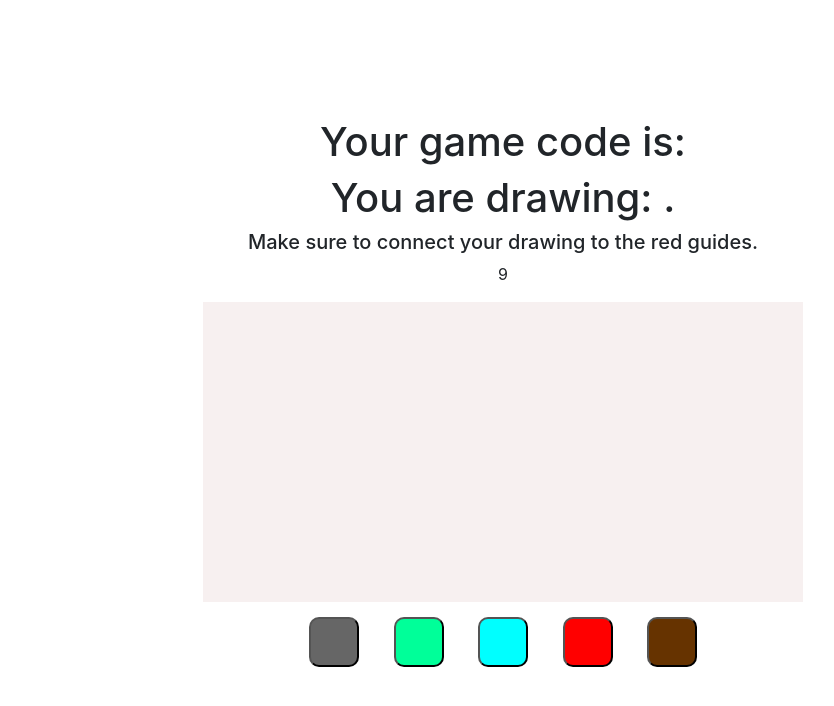
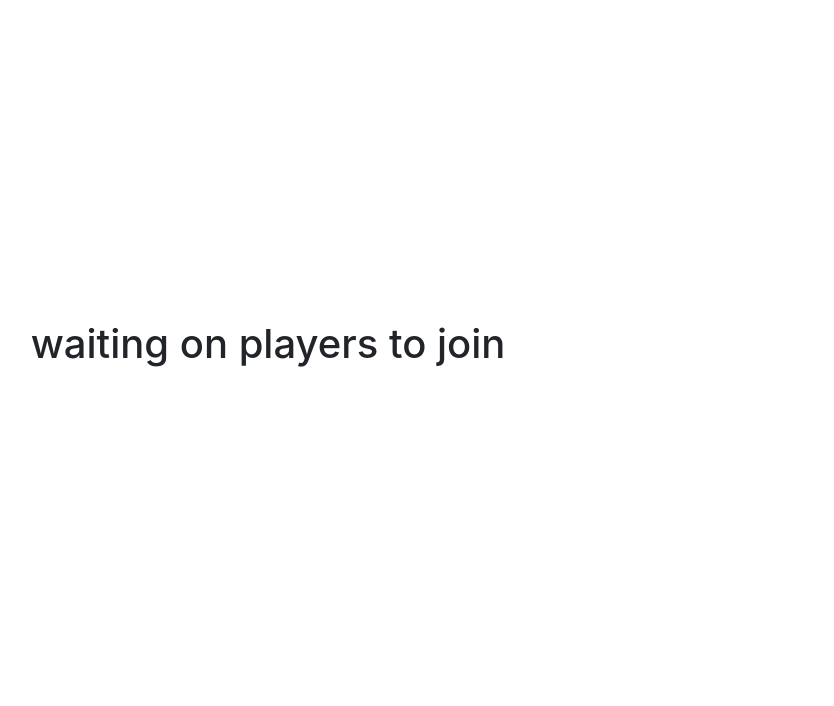
Before and after one commit to JackCotter/Draw.io, a website: page frontend/index.html in a window 1280 px wide. Both pictures are taken after typing "Sample" into the empty fields and a click on the button "Create New Game". Shown: the whole page, without its empty margins (137-971 px from the left). Drawn offline with nearby package versions, Linux system fonts and the light colour scheme; no server answers.

Commit message:
added waiting screen

```diff
--- a/backend/server.js
+++ b/backend/server.js
@@ -75,7 +75,7 @@ io.on('connection', client => {
             client.number = 2;
             client.emit('playerNumber', 2);
             client.emit('gameInstructions', "legs");
-
+            io.of(TWO_PLAYER_DIRECTORY).in(roomName).emit('gameStart');
             startGameInterval(roomName);
         }
     }
--- a/frontend/index.html
+++ b/frontend/index.html
@@ -32,6 +32,9 @@
                     </button>
                 </div>
               </div>
+              <div id = waitingScreen>
+                <h1>waiting on players to join <span id = gameCodeDisplay></span></h1>
+              </div>
 
             <div id="gameScreen" class="h-100">
                 <div class="d-flex flex-column align-items-center justify-content-center h-100">
--- a/frontend/index.js
+++ b/frontend/index.js
@@ -13,6 +13,7 @@ socket.on('gameOver', handleGameOver);
 socket.on('gameCode', handleGameCode);
 socket.on('gameInstructions', handleGameInstructions);
 socket.on('newRound', handleNewRound);
+socket.on('gameStart', init);
 
 const BG_COLOUR = '#f7f0f0';
 const DRAWING_COLOUR = '#666666';
@@ -23,7 +24,7 @@ const GAME_TIME = 10000;
 let dragging = false;
 let gameActive = false;
 let canvas, ctx, canvas2, ctx2;
-let playerNumber;
+let playerNumber, instructions;
 let currentColour = DRAWING_COLOUR;
 let previousPixel = {
     x: 0, y: 0, start: true, colour:currentColour
@@ -42,6 +43,7 @@ const blueButton = document.getElementById('blue');
 const redButton = document.getElementById('red');
 const brownButton = document.getElementById('brown');
 const timer = document.getElementById('timer');
+const waitingScreen = document.getElementById('waitingScreen');
 
     defaultButton.addEventListener('click', () => {
         currentColour = '#666666';
@@ -65,18 +67,22 @@ const timer = document.getElementById('timer');
 
     newGameBtn.addEventListener('click', () => {
         socket.emit('newGame');
-        init();
+        setupWaitingScreen();
     });
 
     joinGameBtn.addEventListener('click', () => {
         console.log('joining' + gameCodeInput.value)
         socket.emit('joinGame', gameCodeInput.value);
-        init();
     });
 
 
 function setPlayerNumber(number) {
     playerNumber = number;
+}
+
+function setupWaitingScreen() {
+    initialScreen.style.display = 'none';
+    waitingScreen.style.display = 'block';
 }
 
 function handleGameCode(gameCode) {
@@ -86,7 +92,8 @@ function handleGameCode(gameCode) {
 
 function init() {
     initialScreen.style.display = 'none';
-    gameScreen.style.display = "block";
+    gameScreen.style.display = 'block';
+    waitingScreen.style.display = 'none';
 
     canvas = document.getElementById('canvas');
     ctx = canvas.getContext('2d');
@@ -107,6 +114,7 @@ function init() {
     document.addEventListener('mousedown', mousedown);
     document.addEventListener('mouseup', mouseup);
     document.addEventListener('mousemove', drag);
+    drawGameInstructions();
     startTimer();
 }
 
@@ -175,6 +183,10 @@ function fillInPrevPixels(currPixelX, currPixelY, prevPixelX, prevPixelY, start,
 
 
 function handleGameInstructions(instructions) {
+    instructions = instructions;
+}
+
+function drawGameInstructions() {
     gameInstructions.innerText = instructions;
     if(instructions === "head") {
         ctx.fillStyle = GUIDE_COLOUR;
--- a/frontend/style.css
+++ b/frontend/style.css
@@ -1,5 +1,14 @@
 #gameScreen {
     display: none;
+}
+
+#waitingScreen {
+    display: none;
+    position: absolute;
+    width: 50%;
+    margin: auto;
+    text-align: center;
+    top: 40%;
 }
 
 #default {
```
